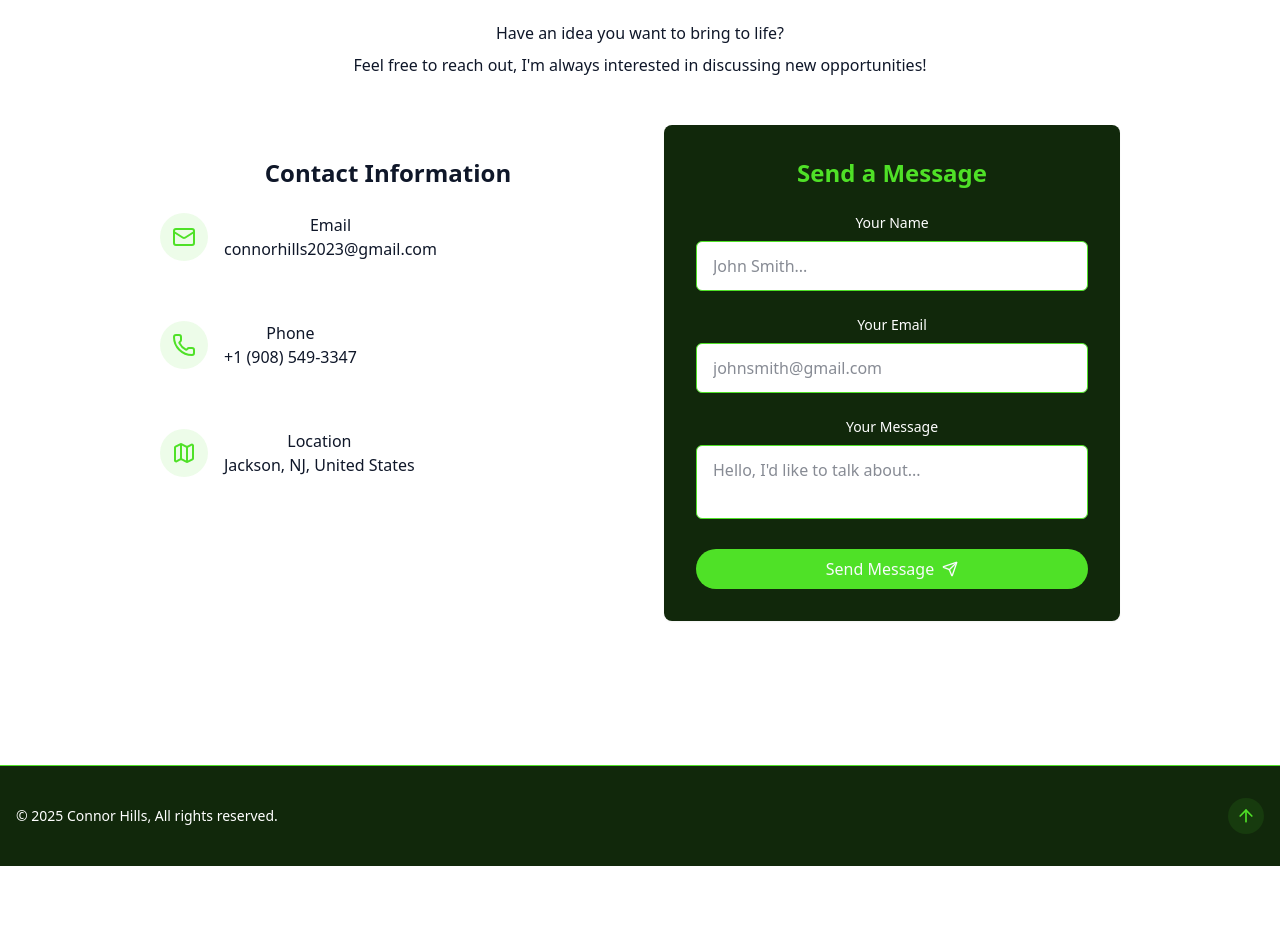
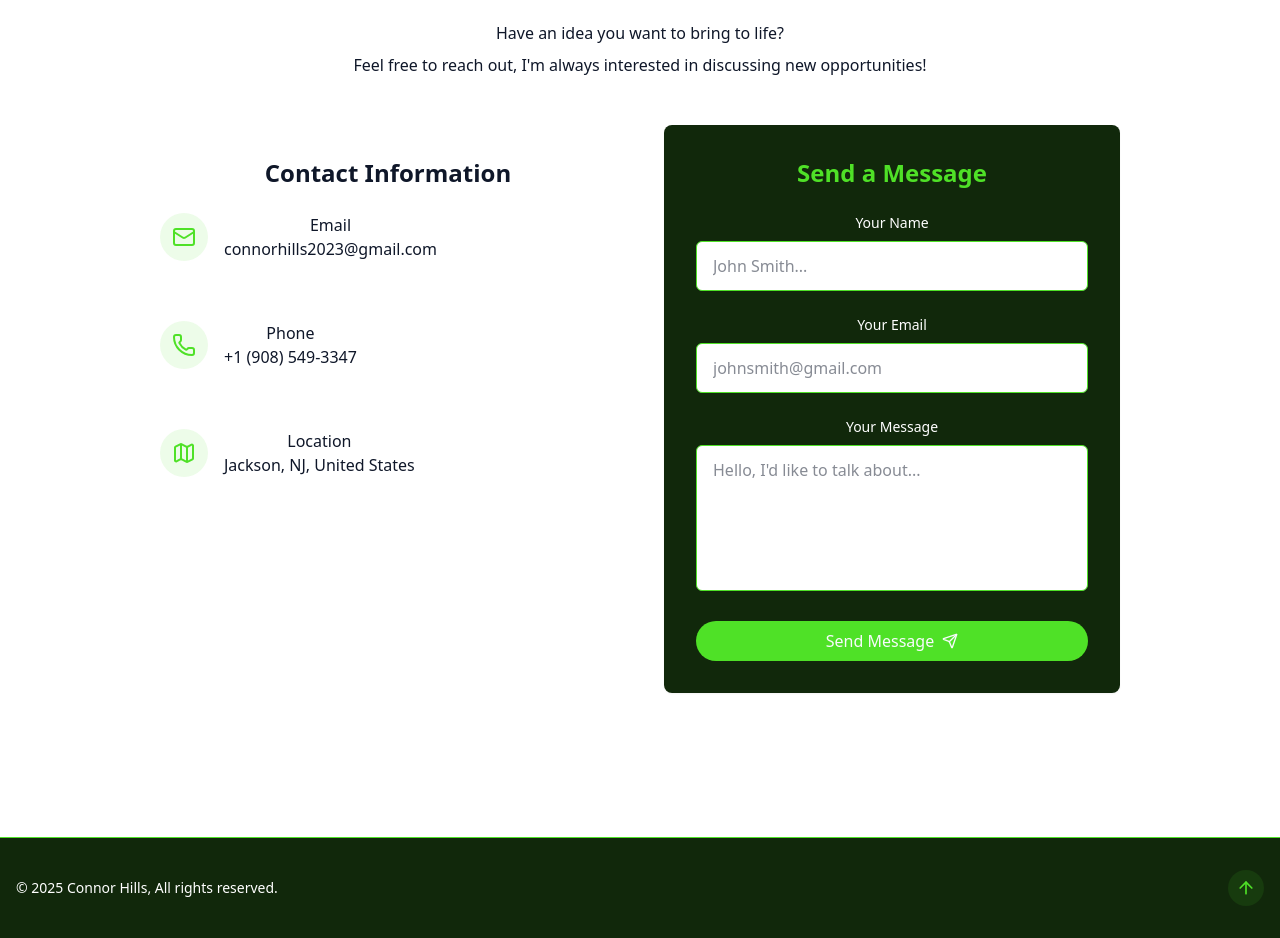
Before and after one commit to connorhills/react-tailwind-portfolio, a React (Vite) app: page / in a window 1280 px wide. Shown: the part 3571-4509 px from the top of the page. Before the commit the page ends 4437 px from the top, so only its background shows below. Built offline with nearby package versions, Linux system fonts and the light colour scheme.

Commit message:
Fixed Contact Form
Emails can now be sent using Emailjs

```diff
--- a/package.json
+++ b/package.json
@@ -10,6 +10,7 @@
     "preview": "vite preview"
   },
   "dependencies": {
+    "@emailjs/browser": "^4.4.1",
     "@radix-ui/react-toast": "^1.2.14",
     "@tailwindcss/vite": "^4.1.11",
     "class-variance-authority": "^0.7.1",
--- a/src/components/ContactSection.jsx
+++ b/src/components/ContactSection.jsx
@@ -2,27 +2,64 @@ import { Mail, Phone, Map, Send } from "lucide-react";
 import { cn } from "@/lib/utils";
 import { useToast } from "@/hooks/use-toast";
 import { useState } from "react";
+import emailjs from "@emailjs/browser";
 
 export const ContactSection = () => {
   const { toast } = useToast();
   const [isSubmitting, setIsSubmitting] = useState(false);
+  const [formData, setFormData] = useState({
+    name: "",
+    email: "",
+    message: "",
+  });
 
-  const handleSubmit = (e) => {
+  const handleInputChange = (e) => {
+    const { name, value } = e.target;
+    setFormData((prev) => ({
+      ...prev,
+      [name]: value,
+    }));
+  };
+
+  const handleSubmit = async (e) => {
     e.preventDefault();
-
     setIsSubmitting(true);
 
-    setTimeout(() => {
+    try {
+      const result = await emailjs.send(
+        "service_zyhf8te",
+        "template_mr65t7r",
+        {
+          from_name: formData.name,
+          from_email: formData.email,
+          message: formData.message,
+          to_email: "connorhills2023@gmail.com",
+        },
+        "eZBQ81Gww_KcWFs-Y"
+      );
+
       toast({
         title: "Message sent!",
         description:
           "Thank you for reaching out, I'll get back to you as soon as possible.",
       });
-          setIsSubmitting(false);
-    }, 1500);
 
+      setFormData({
+        name: "",
+        email: "",
+        message: "",
+      });
+    } catch (error) {
+      toast({
+        title: "Error sending message",
+        description:
+          "Something went wrong. Please try again or contact me directly.",
+      });
+    } finally {
+      setIsSubmitting(false);
+    }
+  };
 
-  };
   return (
     <section id="contact" className="py-24 px-4 relative bg-secondary/30">
       <div className="container mx-auto max-w-5xl">
@@ -84,24 +121,24 @@ export const ContactSection = () => {
             </div>
           </div>
 
-          <div
-            className="bg-card p-8 rounded-lg shadow-xs"
-            onSubmit={handleSubmit}
-          >
-            <h3 className="text-2xl font-semibold mb-6 text-primary">Send a Message</h3>
-            <form className="space-y-6">
+          <div className="bg-card p-8 rounded-lg shadow-xs">
+            <h3 className="text-2xl font-semibold mb-6 text-primary">
+              Send a Message
+            </h3>
+            <form onSubmit={handleSubmit} className="space-y-6">
               <div>
                 <label
                   htmlFor="name"
                   className="block text-sm font-medium mb-2 text-white"
                 >
-                  {" "}
                   Your Name
                 </label>
                 <input
                   type="text"
                   id="name"
                   name="name"
+                  value={formData.name}
+                  onChange={handleInputChange}
                   required
                   className="w-full px-4 py-3 rounded-md border border-input bg-background focus:outline-none focus:ring-2 focus:ring-primary"
                   placeholder="John Smith..."
@@ -112,13 +149,14 @@ export const ContactSection = () => {
                   htmlFor="email"
                   className="block text-sm font-medium mb-2 text-white"
                 >
-                  {" "}
                   Your Email
                 </label>
                 <input
                   type="email"
                   id="email"
                   name="email"
+                  value={formData.email}
+                  onChange={handleInputChange}
                   required
                   className="w-full px-4 py-3 rounded-md border border-input bg-background focus:outline-none focus:ring-2 focus:ring-primary"
                   placeholder="johnsmith@gmail.com"
@@ -129,13 +167,15 @@ export const ContactSection = () => {
                   htmlFor="message"
                   className="block text-sm font-medium mb-2 text-white"
                 >
-                  {" "}
                   Your Message
                 </label>
                 <textarea
                   id="message"
                   name="message"
+                  value={formData.message}
+                  onChange={handleInputChange}
                   required
+                  rows={5}
                   className="w-full px-4 py-3 rounded-md border border-input bg-background focus:outline-none focus:ring-2 focus:ring-primary resize-none"
                   placeholder="Hello, I'd like to talk about..."
                 />
--- a/src/components/StarBackground.jsx
+++ b/src/components/StarBackground.jsx
@@ -101,7 +101,7 @@ export const StarBackground = () => {
             y: y,
             delay: Math.random() * 2,
             animationDuration: animationDuration,
-            rotation: 0, // Fixed to match CSS animation
+            rotation: 180,
             color1: colorGradient[0],
             color2: colorGradient[1],
             color3: colorGradient[0] + '80',
@@ -118,7 +118,7 @@ export const StarBackground = () => {
                 const meteorStartTime = parseInt(meteor.id.split('-')[0]);
                 const delayMs = parseFloat(meteor.delay) * 1000;
                 const animationDurationMs = meteor.animationDuration * 1000;
-                const buffer = 3000; // Buffer to prevent early removal
+                const buffer = 2000; // Buffer to prevent early removal
                 const totalDuration = delayMs + animationDurationMs + buffer;
                 const meteorEndTime = meteorStartTime + totalDuration;
 
--- a/src/pages/Home.jsx
+++ b/src/pages/Home.jsx
@@ -29,13 +29,10 @@ export const Home = () => {
     const primaryHue = parseInt(randomPrimary.split(" ")[0]);
     const matchingCard = getMatchingCardColor(primaryHue);
 
-    // Set primary color
     document.documentElement.style.setProperty("--primary", randomPrimary);
 
-    // Set matching card color
     document.documentElement.style.setProperty("--card", matchingCard);
 
-    // Apply to dark mode as well
     document.querySelectorAll(".dark").forEach((el) => {
       el.style.setProperty("--primary", randomPrimary);
       el.style.setProperty("--card", matchingCard);
```
Also changed, not shown: 1 other file (tests, documents, lock files or other folders).
